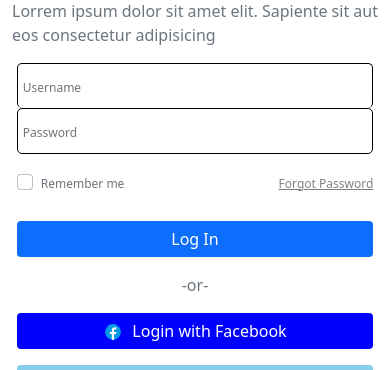
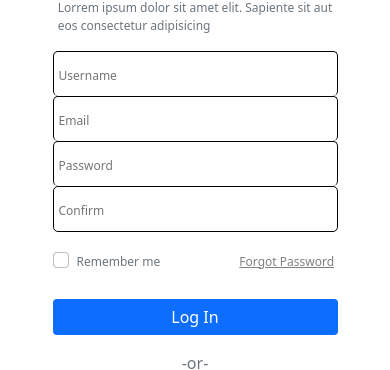
Before and after one commit to zainab-amjad877/zainabamjad-demo, a plain HTML site: page task1.html in a window 390 px wide. Shown: the part 149-519 px from the top of the page. Drawn offline with nearby package versions, Linux system fonts and the light colour scheme.

Commit message:
improve responsiveness and add email and connfirm

```diff
--- a/style.css
+++ b/style.css
@@ -5,7 +5,7 @@
     padding-top: 110px;
 }
 
-.input-text {
+.input-field {
     width: 100%;
     padding: 10px 5px;
     border: 0.5px solid;
@@ -76,3 +76,17 @@
     width: 20px !important;
     margin-right: 20px;
 }
+
+@media screen and (max-width: 575px) {
+    .input-group {
+        min-width: 285px;
+    }
+
+    .forgot-password {
+        margin-left: 75px;
+    }
+
+    .header-text {
+        font-size: 12px;
+    }
+}
--- a/task1.html
+++ b/task1.html
@@ -16,20 +16,25 @@
         <div class="form-wrapper">
           <div class="header-wrapper">
             <h2>Sign In</h2>
-            <p class="text-secondary">Lorrem ipsum dolor sit amet elit. Sapiente sit aut<br />eos consectetur
+            <p class="text-secondary header-text">Lorrem ipsum dolor sit amet elit. Sapiente sit aut<br />eos
+              consectetur
               adipisicing </p>
           </div>
           <div class="fields-wrapper">
             <div class="input-group ">
-              <input type="text" class="input-text border-bottom-0" placeholder="Username" aria-label="Username"
-                aria-describedby="basic-addon1">
+              <input type="text" class="input-field border-bottom-0" placeholder="Username">
+            </div>
+            <div class="input-group ">
+              <input type="email" class="input-field border-bottom-0" placeholder="Email">
+            </div>
+            <div class="input-group ">
+              <input type="password" class="input-field border-bottom-0" placeholder="Password">
             </div>
             <div class="input-group mb-3">
-              <input type="password" class="input-text" value="" placeholder="Password" aria-label="Password"
-                aria-describedby="basic-addon2">
+              <input type="password" class="input-field" placeholder="Confirm">
             </div>
             <div class="form-check display-flex">
-              <input class="form-check-input" type="checkbox" value="" id="flexCheckDefault">
+              <input class="form-check-input" type="checkbox" id="flexCheckDefault">
               <label class="remember-me text-secondary" for="flexCheckDefault">
                 Remember me
               </label>
```
